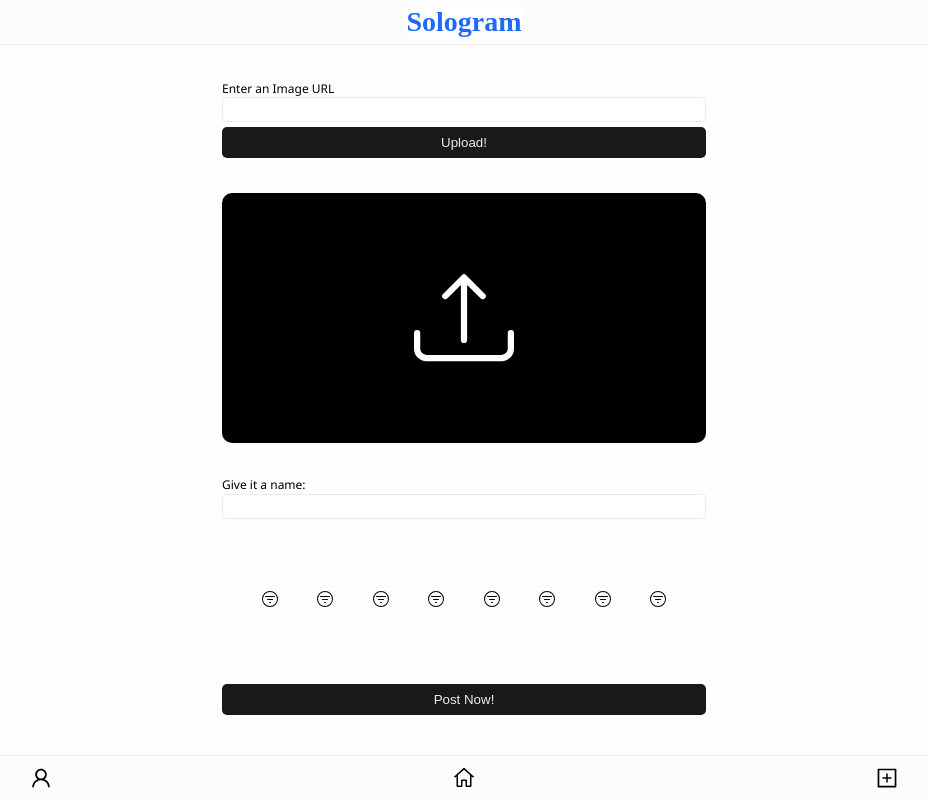
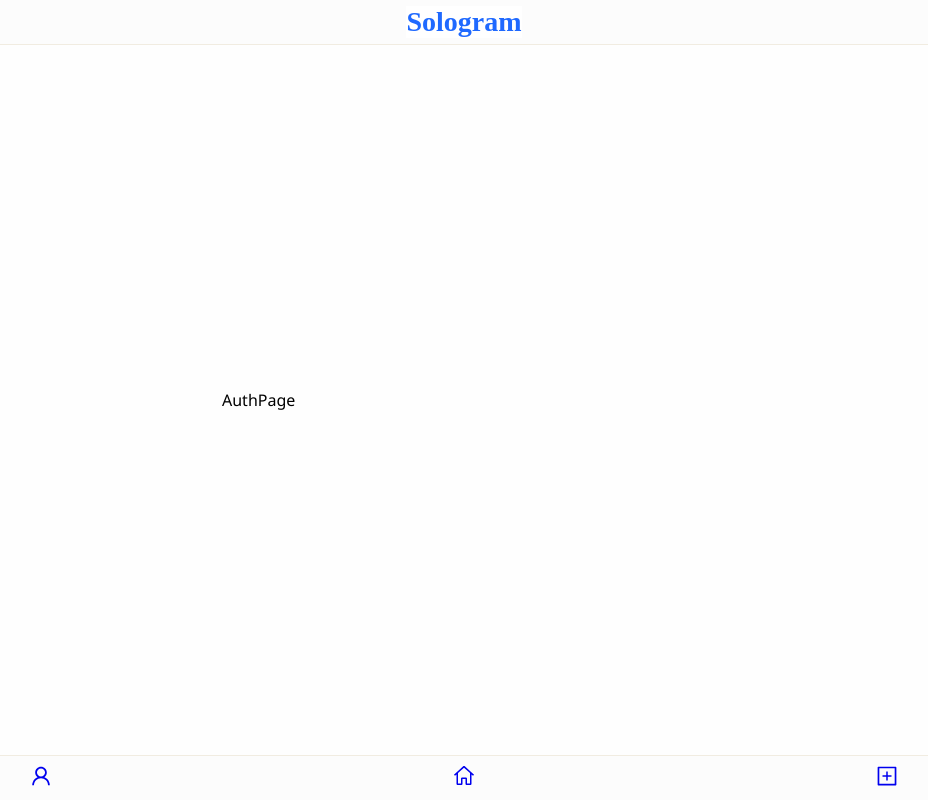
Before and after one commit to CamiloVict/Sologram, a React (Vite) app: page /auth in a window 1280 px wide. Shown: the whole page, without its empty margins (176-1104 px from the left). Built offline with nearby package versions, Linux system fonts and the light colour scheme.

Commit message:
routes added, local storage first config implemented

```diff
--- a/src/App.tsx
+++ b/src/App.tsx
@@ -1,23 +1,26 @@
-import { BrowserRouter } from 'react-router-dom'
+import { BrowserRouter, Route, Routes } from 'react-router-dom'
 import { GlobalStyle } from './styles/GlobalStyle'
 
 // * Components
-import { NavHeader } from './components/NavHeader/NavHeader'
-import { FooterNav } from './components/FooterNav/FooterNav'
-import { Card } from './components/Card/Card'
 import Layout from './components/Layout/Layout'
-import HomePage from './components/Pages/HomePage'
-import PostImage from './components/Pages/PostImage/PostImage'
+import { lazy, Suspense } from 'react'
 
 function App() {
-
+  const HomePage = lazy(() => import('./components/Pages/Home/HomePage'));
+  const PostImage = lazy(() => import('./components/Pages/PostImage/PostImage'));
+  const AuthPage = lazy(() => import('./components/Pages/AuthPage/AuthPage'))
   return (
     <>
       <BrowserRouter >
         <GlobalStyle />
         <Layout >
-          {/* <HomePage /> */}
-          <PostImage />
+          <Suspense fallback={<p> Loading...</p>}>
+            <Routes>
+              <Route path='/' element={<HomePage />} />
+              <Route path='/post' element={<PostImage />} />
+              <Route path='/auth' element={<AuthPage />} />
+            </Routes>
+          </Suspense>
         </Layout>
       </BrowserRouter>
     </>
--- a/src/components/Card/style.ts
+++ b/src/components/Card/style.ts
@@ -5,8 +5,7 @@
   display: flex;
   flex-direction: column;
   justify-content: space-around;
-  background-color: black;
-  /* min-height: 300px; */
+  /* background-color: black; */
   border-radius: 10px;
 `;
 export const ImgWrapper = styled.div`
--- a/src/components/FooterNav/FooterNav.tsx
+++ b/src/components/FooterNav/FooterNav.tsx
@@ -1,19 +1,28 @@
 import { VscHome } from "react-icons/vsc";
 import { AiOutlineUser } from "react-icons/ai";
-import {AiOutlinePlusSquare} from 'react-icons/ai'
+import { AiOutlinePlusSquare } from 'react-icons/ai'
 
 // *Components
 import { Header } from "./style"
+import { Link } from "react-router-dom";
 
 export const FooterNav = () => {
 
   const SIZE = "24px"
+  const handleClick = () => {
 
+  }
   return (
     <Header>
-      <AiOutlineUser size={SIZE} />
-      <VscHome size={SIZE} />
-      <AiOutlinePlusSquare size={SIZE}  />
+      <Link to={'./auth'}>
+        <AiOutlineUser size={SIZE} />
+      </Link>
+      <Link to={'./'} >
+        <VscHome size={SIZE} />
+      </Link>
+      <Link to={'./post'}>
+      <AiOutlinePlusSquare size={SIZE} />
+      </Link>
     </Header>
   )
 }
--- /dev/null
+++ b/src/components/Pages/AuthPage/AuthPage.tsx
@@ -0,0 +1,8 @@
+
+const AuthPage = () => {
+  return (
+    <div>AuthPage</div>
+  )
+}
+
+export default AuthPage
--- /dev/null
+++ b/src/components/Pages/Home/HomePage.tsx
@@ -0,0 +1,26 @@
+import { Card } from "../../Card/Card"
+
+const HomePage = () => {
+
+  const  allStorage = () => {
+
+    const values: any[] = []
+    const  keys: string [] = Object.keys(localStorage)
+    let i = keys.length;
+
+    while (i--) {
+      values.push(localStorage.getItem(keys[i]));
+    }
+    console.log('14 values >>> ', values);
+    return values;
+  }
+  return (
+    <>
+    {/* {allStorage()} */}
+    <Card />
+    </>
+  )
+
+}
+
+export default HomePage
--- a/src/components/Pages/HomePage.tsx
+++ /dev/null
@@ -1,5 +0,0 @@
-import { Card } from "../Card/Card"
-
-const HomePage = () => <Card />
-
-export default HomePage
--- a/src/components/Pages/PostImage/PostImage.tsx
+++ b/src/components/Pages/PostImage/PostImage.tsx
@@ -9,14 +9,16 @@
 // * Store
 import { useSelector, useDispatch } from 'react-redux'
 import { changeSource } from "../../../../src/store/reducerImage"
-
+// *Enums
+import { filtersEnum } from '../../../utils/enums/filters'
 
 const PostImage = () => {
   const imageUrlTest: string = 'https://www.businessinsider.in/thumb/msid-87162892,width-700,resizemode-4,imgsize-36280/cryptocurrency/news/most-expensive-bored-ape-nft-sells-for-2-7-million/trippy-bored-ape.jpg'
   const size: string = '100px'
   // *States
   const [imageUrl, setImageUrl] = useState<string>('')
-  const [show, setShow] = useState<boolean>(true)
+  const [show, setShow] = useState<boolean>(false)
+  const [name, setName] = useState<string>('')
 
   // * State Store
   const { image } = useSelector((state: any) => state);
@@ -24,6 +26,9 @@
 
   const handleOnChange = useCallback((event: any) =>
     setImageUrl(event.target.value), [imageUrl])
+
+  const handleOnChangeName = useCallback((event: any) =>
+    setName(event.target.value), [])
 
   const handleUpload = () => {
     try {
@@ -36,16 +41,23 @@
   }
 
   const handleClick = () => {
-    console.log('40  >>> Uploading...',);
+    console.log('40  >>> Uploading...', show);
+    console.log('43  >>>>>>>>> ');
+    try {
+      window.localStorage.setItem(name, JSON.stringify(image.source));
+    } catch (e) {
+      console.log('47  >>>>>>>>> ');
+      console.error(e);
+    }
   }
 
   return (
     <>
-        <ContainerForm>
-          <Label >Enter an Image URL</Label>
-          <Input placeholder='' onChange={(event) => handleOnChange(event)} />
-          <Button onClick={handleUpload} >Upload!</Button>
-        </ContainerForm>
+      <ContainerForm>
+        <Label >Enter an Image URL</Label>
+        <Input placeholder='' onChange={(event) => handleOnChange(event)} />
+        <Button onClick={handleUpload} >Upload!</Button>
+      </ContainerForm>
       <Article>
         <ImgWrapper>
           {image.source
@@ -55,12 +67,12 @@
         </ImgWrapper>
       </Article>
       <div>
-      <Label >Give it a name:</Label>
-      <Input placeholder='' onChange={(event) => handleOnChange(event)} />
+        <Label>Give it a name:</Label>
+        <Input placeholder='' onChange={(event) => handleOnChangeName(event)} />
       </div>
       <AllFilters />
 
-      <Button onClick={handleClick}>
+      <Button onClick={handleClick} disabled={show ? false : true} >
         Post Now!
       </Button>
     </>
```
